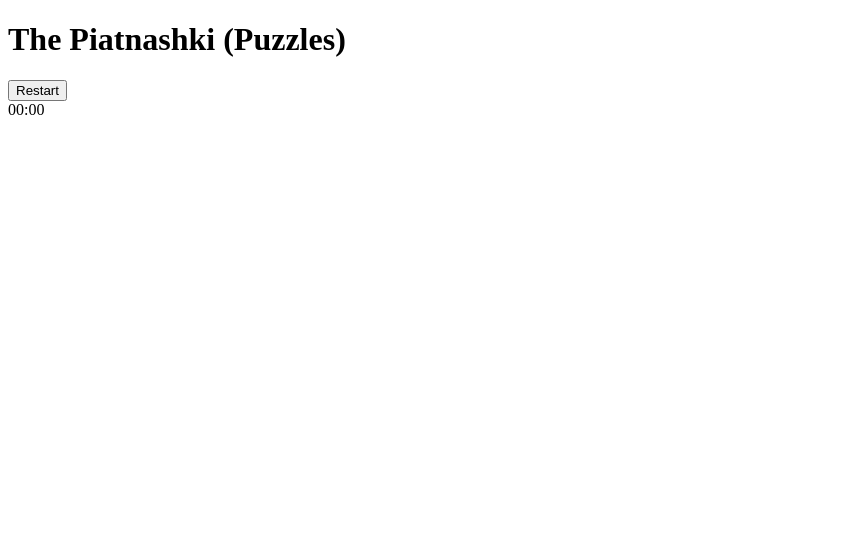
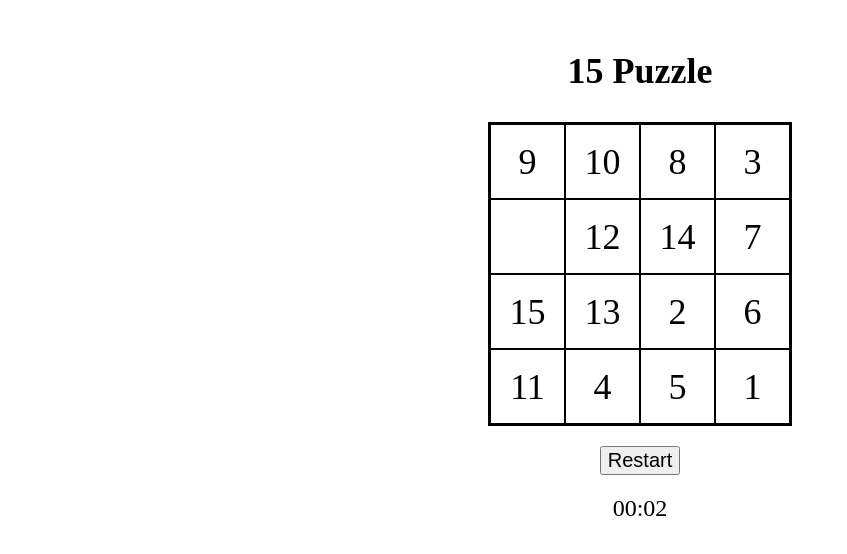
Before and after one commit to Manfly1/spots_game, a plain HTML site: page index.html in a window 1280 px wide. Both pictures are taken after a click on the button "Restart". Shown: the whole page, without its empty margins (0-847 px from the left). Drawn offline with Linux system fonts and the light colour scheme.

Commit message:
Finish game

```diff
--- /dev/null
+++ b/game.js
@@ -0,0 +1,110 @@
+// get board and cells
+const board = document.querySelector('.board');
+const cells = [];
+
+// create cells and add to board
+for (let i = 1; i <= 15; i++) {
+  const cell = document.createElement('div');
+  cell.innerText = i;
+  cells.push(cell);
+  board.appendChild(cell);
+}
+
+// empty cell
+const emptyCell = document.createElement('div');
+emptyCell.classList.add('empty');
+cells.push(emptyCell);
+board.appendChild(emptyCell);
+
+// shuffle cells
+shuffle(cells);
+
+// add cells to board in random order
+cells.forEach(cell => board.appendChild(cell));
+
+// add event listener to each cell
+cells.forEach(cell => cell.addEventListener('click', moveCell));
+
+// add event listener to restart button
+const restartBtn = document.getElementById('restart-btn');
+restartBtn.addEventListener('click', restartGame);
+
+// timer variables
+let timerInterval;
+let startTime;
+
+function moveCell() {
+  const cellIndex = cells.indexOf(this);
+  const emptyIndex = cells.indexOf(emptyCell);
+
+  // check if move is valid
+  if (isValidMove(cellIndex, emptyIndex)) {
+    // swap cells
+    [cells[cellIndex], cells[emptyIndex]] = [cells[emptyIndex], cells[cellIndex]];
+    // update board
+    cells.forEach(cell => board.appendChild(cell));
+    // check if game is won
+    if (isGameWon()) {
+      clearInterval(timerInterval);
+      alert(`You won in ${getFormattedTime()}`);
+    }
+  }
+}
+
+function restartGame() {
+  // stop timer
+  clearInterval(timerInterval);
+  // reset cells
+  cells.forEach(cell => board.appendChild(cell));
+  // shuffle cells
+  shuffle(cells);
+  // add cells to board in random order
+  cells.forEach(cell => board.appendChild(cell));
+  // start timer
+  startTime = Date.now();
+  timerInterval = setInterval(updateTimer, 1000);
+}
+
+function isValidMove(cellIndex, emptyIndex) {
+  // check if cells are adjacent
+  if (Math.abs(cellIndex - emptyIndex) === 1 ||
+      Math.abs(cellIndex - emptyIndex) === 4) {
+    // check if cells are in same row or column
+    if (Math.floor(cellIndex / 4) === Math.floor(emptyIndex / 4) ||
+        cellIndex % 4 === emptyIndex % 4) {
+      return true;
+    }
+  }
+  return false;
+}
+
+function isGameWon() {
+  for (let i = 0; i < cells.length - 1; i++) {
+    if (parseInt(cells[i].innerText) !== i + 1) {
+      return false;
+    }
+  }
+  return true;
+}
+
+function shuffle(array) {
+  for (let i = array.length - 1; i > 0; i--) {
+    const j = Math.floor(Math.random() * (i + 1));
+    [array[i], array[j]] = [array[j], array[i]];
+  }
+}
+
+function updateTimer() {
+  const elapsedTime = Date.now() - startTime;
+  const minutes = Math.floor(elapsedTime / 60000);
+  const seconds = Math.floor((elapsedTime - minutes * 60000) / 1000);
+  document.getElementById('timer').innerText = getFormattedTime(minutes, seconds);
+}
+
+function getFormattedTime(minutes = 0, seconds = 0) {
+  return `${padZero(minutes)}:${padZero(seconds)}`;
+}
+
+function padZero(number) {
+  return number.toString().padStart(2, '0');
+}
--- a/index.html
+++ b/index.html
@@ -1,17 +1,16 @@
 <!DOCTYPE html>
 <html>
   <head>
-    <title>The Piatnashki (Puzzles)</title>
-    <link rel="stylesheet" href="style.css" />
+    <title>15 Puzzle</title>
+    <link rel="stylesheet" type="text/css" href="style.css">
   </head>
   <body>
     <div class="container">
-      <h1>The Piatnashki (Puzzles)</h1>
-      <div id="board"></div>
-      <button id="restartBtn">Restart</button>
+      <h1>15 Puzzle</h1>
+      <div class="board"></div>
+      <button id="restart-btn">Restart</button>
       <div id="timer">00:00</div>
     </div>
-
-    <script src="script.js"></script>
+    <script src="game.js"></script>
   </body>
 </html>
--- a/script.js
+++ /dev/null
@@ -1,15 +0,0 @@
-const BOARD_SIZE = 4;
-const EMPTY_SQUARE = "";
-const TOTAL_SQUARES = BOARD_SIZE ** 2;
-const WINNING_SEQUENCE = [...Array(TOTAL_SQUARES - 1).keys()].map((i) => i + 1);
-const MOVES = [-BOARD_SIZE, 1, BOARD_SIZE, -1];
-
-let board = [];
-let emptyIndex = 0;
-let isGameOver = false;
-let timer = null;
-let startTime = null;
-
-const boardEl = document.getElementById("board");
-const restartBtn = document.getElementById("restartBtn");
-const timerEl = document.getElementById("timer");
--- a/style.css
+++ b/style.css
@@ -0,0 +1,44 @@
+.container {
+  text-align: center;
+  margin-top: 50px;
+}
+
+h1 {
+  font-size: 36px;
+  margin-bottom: 30px;
+}
+
+.board {
+  width: 300px;
+  height: 300px;
+  margin: 0 auto;
+  display: flex;
+  flex-wrap: wrap;
+  border: 2px solid black;
+}
+
+.board div {
+  width: calc(300px / 4);
+  height: calc(300px / 4);
+  font-size: 36px;
+  display: flex;
+  justify-content: center;
+  align-items: center;
+  cursor: pointer;
+  border: 1px solid black;
+  box-sizing: border-box;
+}
+
+.board div:hover {
+  background-color: #eee;
+}
+
+#restart-btn {
+  font-size: 20px;
+  margin-top: 20px;
+}
+
+#timer {
+  font-size: 24px;
+  margin-top: 20px;
+}
```
Also changed, not shown: 2 other files.
